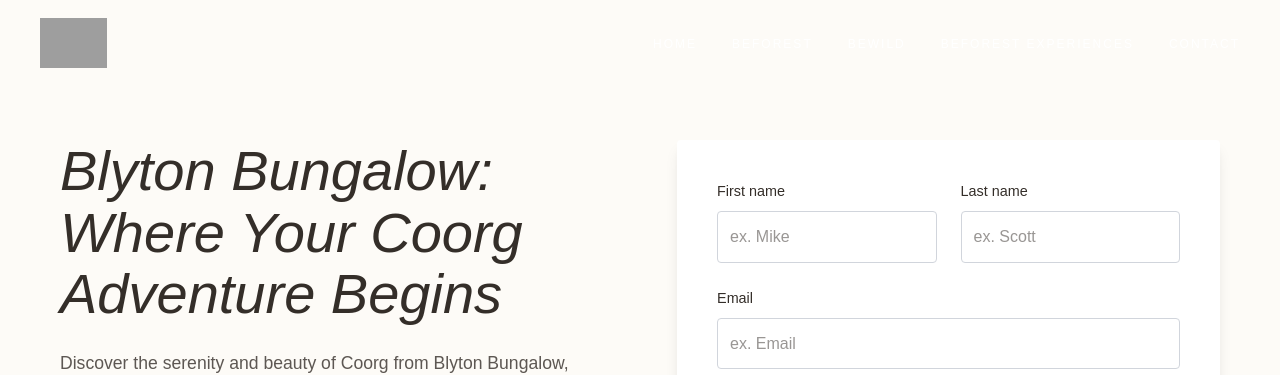
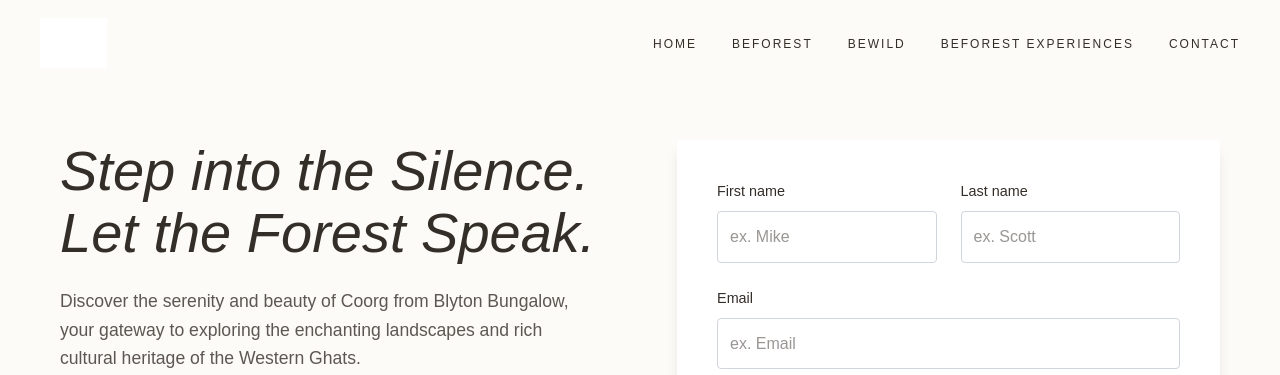
Before and after one commit to harshaislive/hospitality, a Next.js app: page /contact-us in a window 1280 px wide. Shown: the top 375 px of the page. Built offline with nearby package versions, Linux system fonts and the light colour scheme; grey boxes are pictures that could not be loaded; a web font is replaced by a local one.

Commit message:
Fix header visibility on light pages and update contact us headline

```diff
--- a/app/components/Header.tsx
+++ b/app/components/Header.tsx
@@ -2,10 +2,19 @@
 
 import { useState, useEffect } from 'react';
 import Link from 'next/link';
-import Image from 'next/image';
+import { usePathname } from 'next/navigation';
 
 export default function Header() {
   const [scrolled, setScrolled] = useState(false);
+  const pathname = usePathname();
+
+  // Pages with light background where header should be dark initially
+  const isLightPage = [
+    '/contact-us',
+    '/terms-and-conditions',
+    '/privacy-policy',
+    '/return-and-cancellation-policy'
+  ].includes(pathname);
 
   useEffect(() => {
     const handleScroll = () => {
@@ -15,21 +24,31 @@
     return () => window.removeEventListener('scroll', handleScroll);
   }, []);
 
+  // Determine text color based on scroll and page type
+  // Scrolled: Always white text (bg-dark-earth)
+  // Not Scrolled & Light Page: Dark text
+  // Not Scrolled & Dark Page (Home): White text
+  const textColorClass = scrolled
+    ? 'text-white'
+    : isLightPage
+      ? 'text-dark-earth'
+      : 'text-white';
+
+  const logoFilterClass = (!scrolled && isLightPage) ? 'invert brightness-0' : '';
+
   return (
     <header
       className={`fixed top-0 w-full px-5 py-4 md:px-10 md:py-[18px] flex justify-between items-center z-[1000] border-b border-transparent transition-all duration-300 ease-[cubic-bezier(0.25,0.1,0.25,1)] ${
         scrolled
-          ? 'bg-dark-earth border-transparent shadow-lg text-white'
-          : 'bg-transparent text-white'
-      }`}
+          ? 'bg-dark-earth border-transparent shadow-lg'
+          : 'bg-transparent'
+      } ${textColorClass}`}
     >
       <div className="flex items-center gap-3">
-        {/* Using standard img tag for external URL to avoid Next.js config for now, or use Image if configured.
-            Original HTML used img. keeping it simple for replica. */}
         <img
           src="https://ik.imagekit.io/ofgaefbk0/660a4946cbee8be3fb03c9f8_BEFOREST%20WHITE-01-p-500.png"
           alt="Beforest logo"
-          className="h-[50px] w-auto block"
+          className={`h-[50px] w-auto block transition-all duration-300 ${logoFilterClass}`}
         />
       </div>
       <nav className="hidden md:block">
--- a/app/contact-us/page.tsx
+++ b/app/contact-us/page.tsx
@@ -19,7 +19,7 @@
           {/* Left Column: Content */}
           <div className="w-full md:w-1/2">
             <h1 className="text-[2.5rem] md:text-[3.5rem] italic text-dark-earth mb-6 leading-[1.1]">
-              Blyton Bungalow: Where Your Coorg Adventure Begins
+              Step into the Silence. <br /> Let the Forest Speak.
             </h1>
             <p className="text-[1.1rem] text-dark-earth/80 leading-relaxed mb-10 font-sans font-light">
               Discover the serenity and beauty of Coorg from Blyton Bungalow, your gateway to exploring the enchanting landscapes and rich cultural heritage of the Western Ghats.
```
